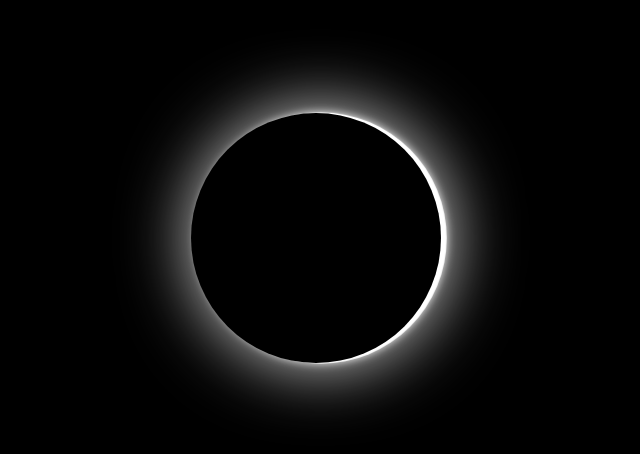
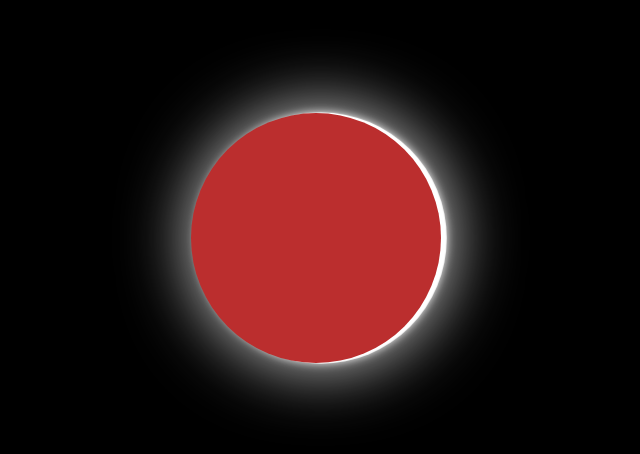
Before and after one commit to priya-krish96/MyFolder, a plain HTML site: page Moon/index.html in a window 1280 px wide. Shown: the part 170-624 px from the top of the page, without its empty margins (324-964 px from the left). Drawn offline with Linux system fonts and the light colour scheme.

Commit message:
colorchanged

```diff
--- a/Moon/style.css
+++ b/Moon/style.css
@@ -8,7 +8,7 @@ body{
 
 }
 .moon{
-    background-color: black;
+    background-color: rgb(187, 46, 46);
     width: 250px;
     height: 250px;
     border-radius: 50%;
```
